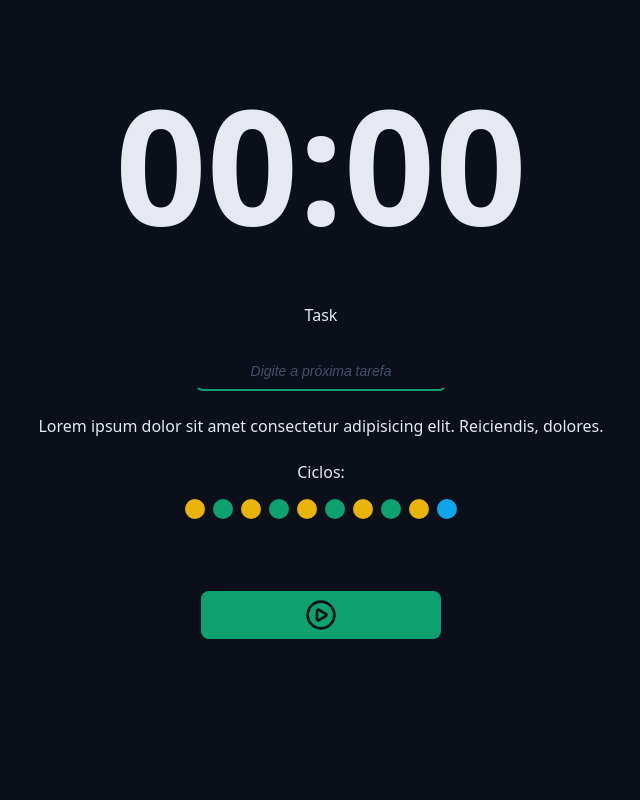
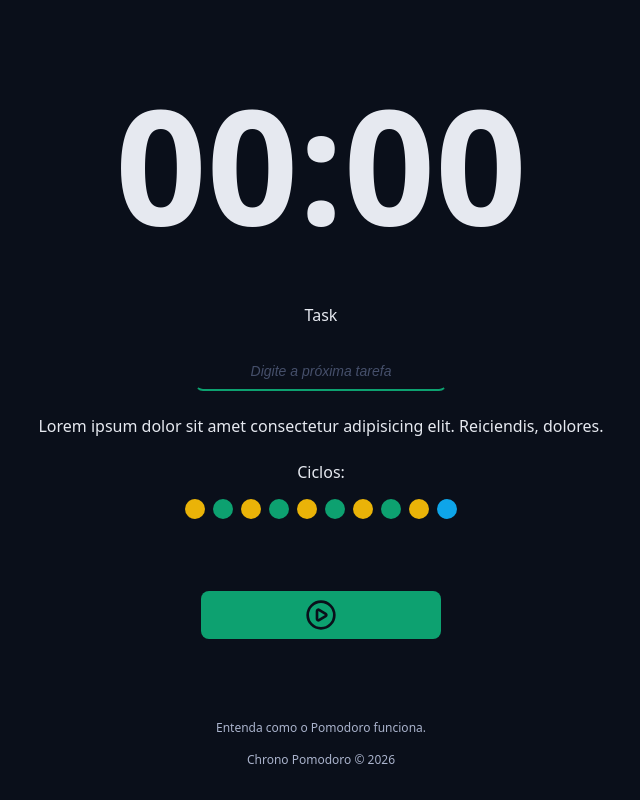
Before and after one commit to ramoneirao/pomodoro, a React (Vite) app: page / in a window 1280 px wide. Shown: the part 347-1147 px from the top of the page, without its empty margins (319-959 px from the left). Before the commit the page ends 1066 px from the top, so only its background shows below. Built offline with nearby package versions, Linux system fonts and the light colour scheme.

Commit message:
feat: add Footer component with styles

```diff
--- a/src/App.tsx
+++ b/src/App.tsx
@@ -5,6 +5,7 @@
 import { Cycles } from "./components/Cycles"
 import { DefaultInput } from "./components/DefautInput"
 import { DefaultButton } from "./components/DefautButton"
+import { Footer } from "./components/Footer"
 
 import { PlayCircleIcon } from "lucide-react"
 
@@ -46,6 +47,10 @@
 
                 </form>
             </Container>
+
+            <Container>
+                <Footer />
+            </Container>
         </>
     )
 }
--- /dev/null
+++ b/src/components/Footer/index.tsx
@@ -0,0 +1,14 @@
+import styles from "./styles.module.css"
+
+export function Footer() {
+    return (
+        <footer className={styles.footer}>
+            <a href="">
+                Entenda como o Pomodoro funciona.
+            </a>
+            <a>
+                Chrono Pomodoro &copy; {new Date().getFullYear()}
+            </a>
+        </footer>
+    )
+}
--- /dev/null
+++ b/src/components/Footer/styles.module.css
@@ -0,0 +1,18 @@
+.footer {
+    display: flex;
+    flex-direction: column;
+    align-items: center;
+    justify-content: center;
+    gap: 1.5rem;
+    font-size: 1.2rem;
+}
+
+.footer a {
+    color: var(--text-muted);
+    text-decoration: none;
+}
+
+.footer a:hover {
+    color: var(--text-muted);
+    text-decoration: underline;
+}
```
